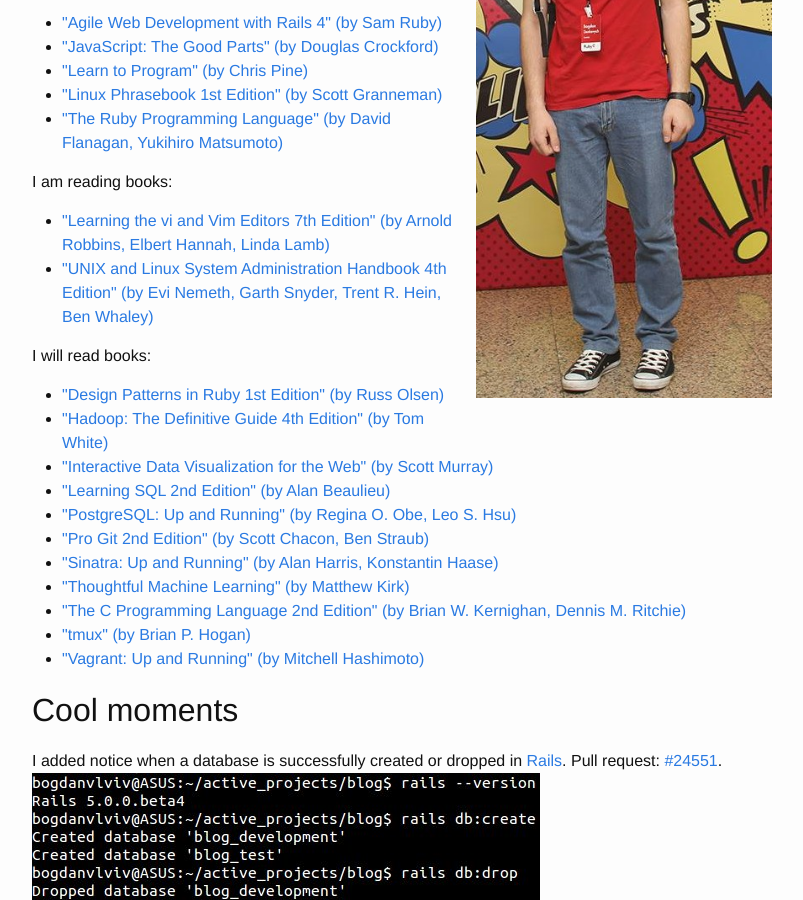
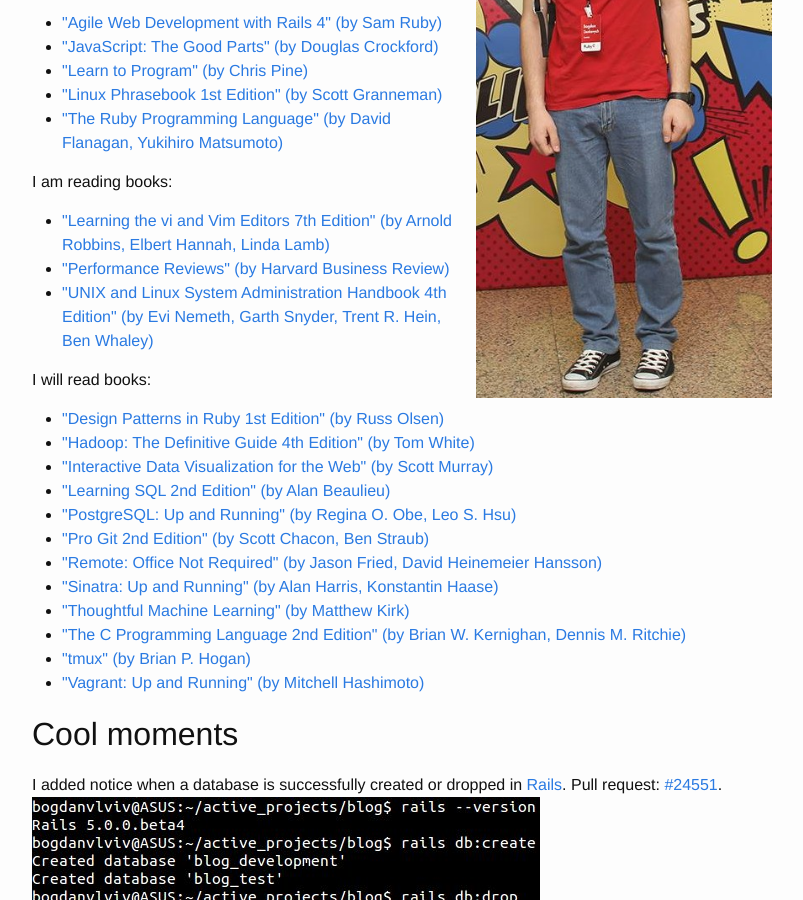
Before and after one commit to crowdpro3/bogdanvlviv.github.io, a Jekyll site: the page built from about.html, in a window 1280 px wide and 900 px high, scrolled down 387 px. Shown: the whole window, without its empty margins (238-1041 px from the left). Built offline with Jekyll 4.4.1, drawn with Linux system fonts in a browser that asks for light colours; comment, search, counter and statistics services are not loaded.

Commit message:
add books: "Remote", "Performance Reviews"
Update updated_at label for resume

```diff
--- a/about.html
+++ b/about.html
@@ -66,6 +66,11 @@ permalink: /about.html
     </a>
   </li>
   <li>
+    <a href="https://www.amazon.com/Performance-Reviews-HBR-20-Minute-Manager-ebook/dp/B00O92Q6FS" target="_blank">
+      "Performance Reviews" (by Harvard Business Review)
+    </a>
+  </li>
+  <li>
     <a href="https://www.amazon.com/Linux-System-Administration-Handbook-Edition/dp/0131480057" target="_blank">
       "UNIX and Linux System Administration Handbook 4th Edition" (by Evi Nemeth, Garth Snyder, Trent R. Hein, Ben Whaley)
     </a>
@@ -104,6 +109,11 @@ permalink: /about.html
   <li>
     <a href="https://git-scm.com/book/uk/v2" target="_blank">
       "Pro Git 2nd Edition" (by Scott Chacon, Ben Straub)
+    </a>
+  </li>
+  <li>
+    <a href="https://37signals.com/remote" target="_blank">
+      "Remote: Office Not Required" (by Jason Fried, David Heinemeier Hansson)
     </a>
   </li>
   <li>
--- a/resume.html
+++ b/resume.html
@@ -184,5 +184,5 @@ permalink: /resume.html
     <li><a href="https://github.com/tolk/tolk/commits/master?author=bogdanvlviv" target="_blank">tolk</a></li>
   </ul>
 
-  <span class="resume-meta" title="Updated at">October 9, 2016</span>
+  <span class="resume-meta" title="Updated at">October 30, 2016</span>
 </div>
```
